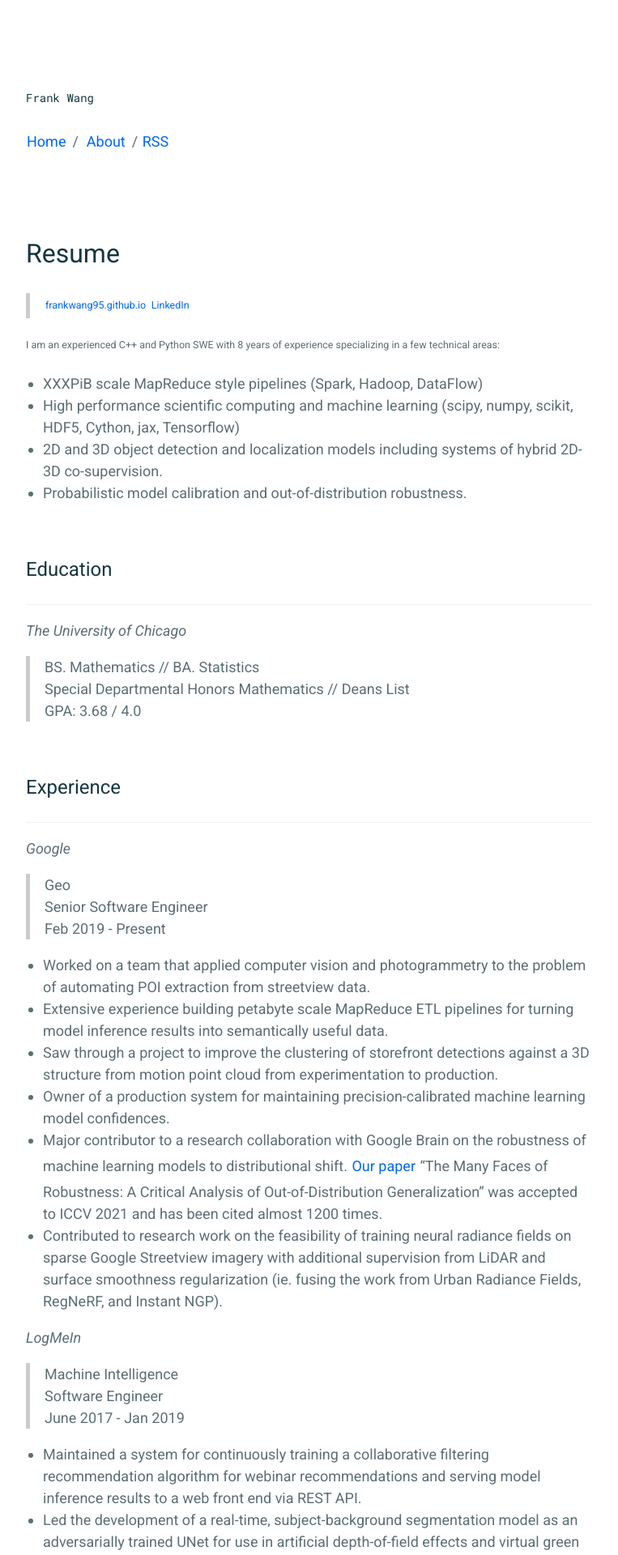
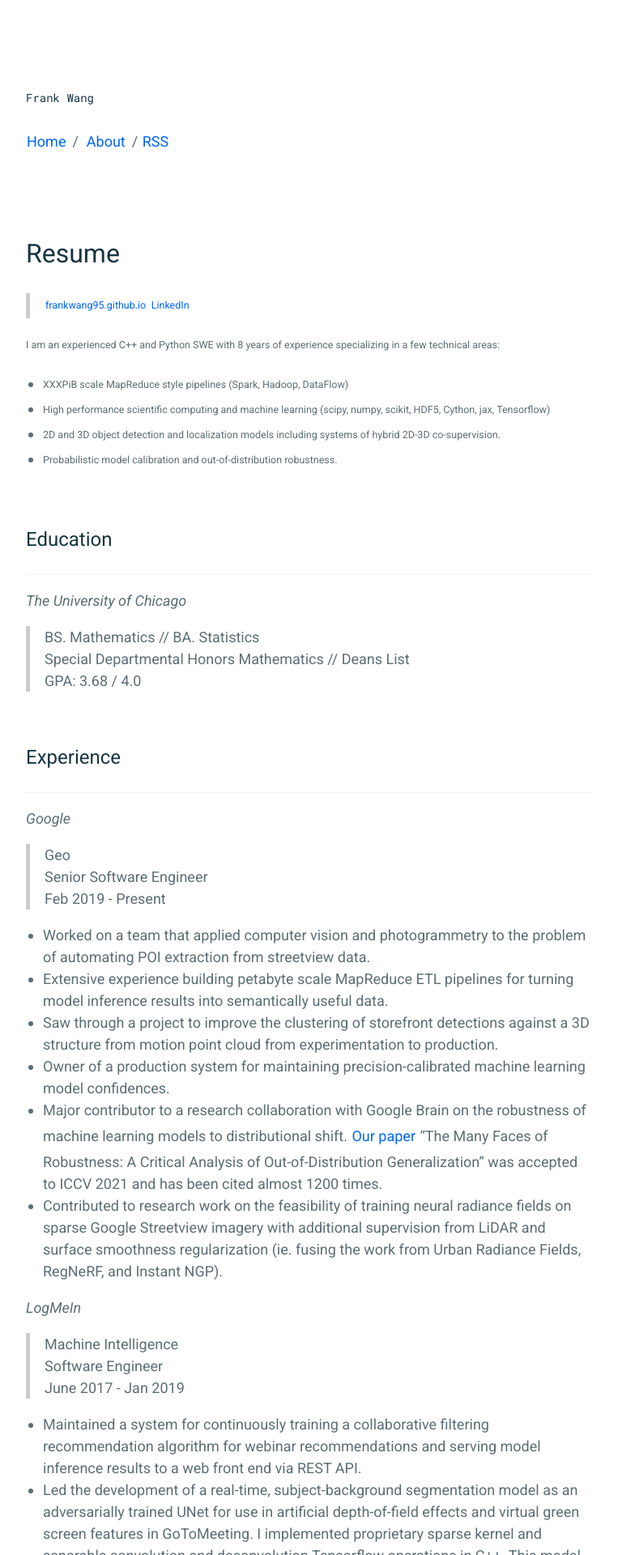
Before and after one commit to frankwang95/frankwang95.github.io, a Jekyll site: the page built from _pages/resume.md, in a window 1280 px wide. Shown: the top 1920 px of the page at 81% size, without its empty margins (258-1021 px from the left). Built offline with Jekyll 4.4.1, drawn with Linux system fonts in a browser that asks for light colours.

Commit message:
Update resume.md

```diff
--- a/_pages/resume.md
+++ b/_pages/resume.md
@@ -9,10 +9,10 @@ permalink: /resume/
 
 <sub><sup>I am an experienced C++ and Python SWE with 8 years of experience specializing in a few technical areas: </sup></sub>
 
-* XXXPiB scale MapReduce style pipelines (Spark, Hadoop, DataFlow)
-* High performance scientific computing and machine learning (scipy, numpy, scikit, HDF5, Cython, jax, Tensorflow)
-* 2D and 3D object detection and localization models including systems of hybrid 2D-3D co-supervision.
-* Probabilistic model calibration and out-of-distribution robustness.
+* <sub><sup>XXXPiB scale MapReduce style pipelines (Spark, Hadoop, DataFlow)</sup></sub>
+* <sub><sup>High performance scientific computing and machine learning (scipy, numpy, scikit, HDF5, Cython, jax, Tensorflow)</sup></sub>
+* <sub><sup>2D and 3D object detection and localization models including systems of hybrid 2D-3D co-supervision.</sup></sub>
+* <sub><sup>Probabilistic model calibration and out-of-distribution robustness.</sup></sub>
 
 <br>
 
```
